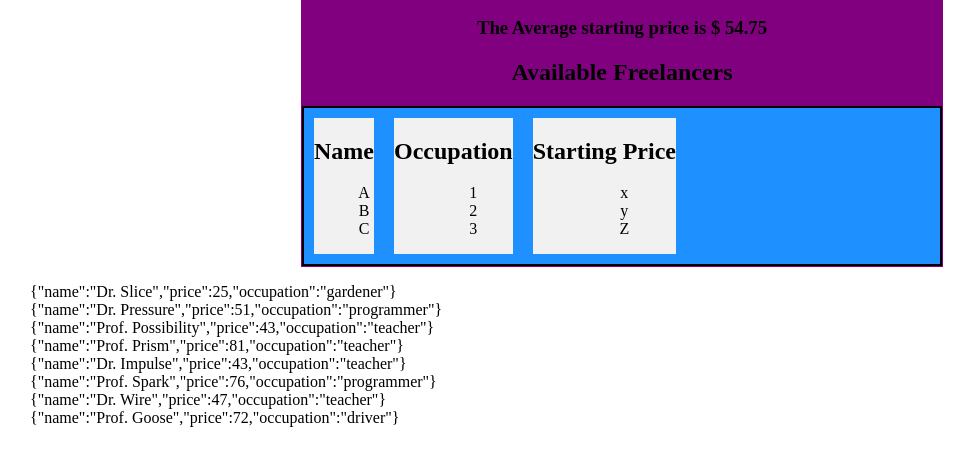
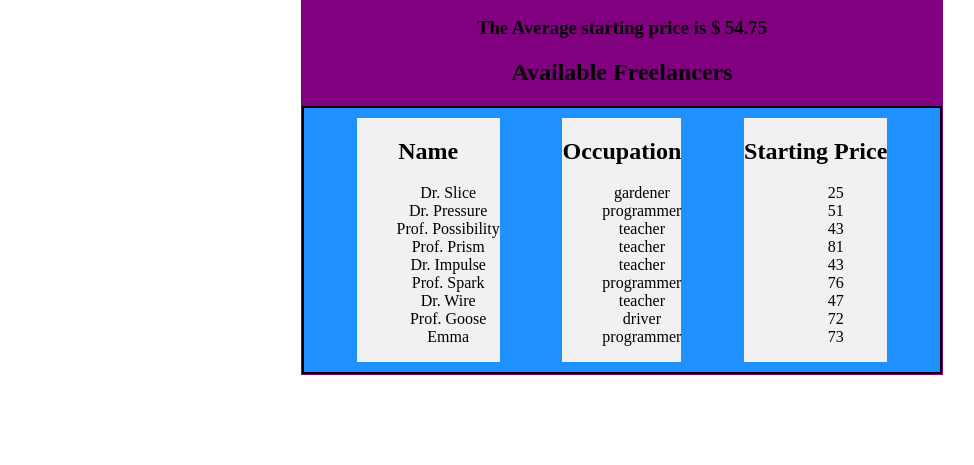
Before and after one commit to Billy0923/Unit2.FreelancerForum, a plain HTML site: page index.html in a window 1280 px wide. Shown: the part 59-524 px from the top of the page, without its empty margins (18-992 px from the left). Drawn offline with Linux system fonts and the light colour scheme.

Commit message:
created a class to store lancer, and implemented NewRandomFreelancer() by initializing an lancer object and add the info to HTML page

```diff
--- a/index.css
+++ b/index.css
@@ -15,6 +15,7 @@ h2{
     flex-wrap: nowrap;
     flex-direction: row;
     text-align: center;
+    justify-content: space-evenly;
     border: 2px solid black;
     background-color: dodgerblue;
 }
--- a/index.html
+++ b/index.html
@@ -20,26 +20,26 @@
         <DIV class="lancerList">
             <div class="lancer">
                 <h2>Name</h2>
-                <ul>
-                    <li>A</li>
+                <ul id="Name">
+                    <!-- <li>A</li>
                     <li>B</li>
-                    <li>C</li>
+                    <li>C</li> -->
                 </ul>
             </div>
             <div class="lancer">
                 <h2>Occupation</h2>
-                <ul>
-                    <li>1</li>
+                <ul id="occupation">
+                    <!-- <li>1</li>
                     <li>2</li>
-                    <li>3</li>
+                    <li>3</li> -->
                 </ul>
             </div>
             <div class="lancer">
                 <h2>Starting Price</h2>
-                <ul>
-                    <li>x</li>
+                <ul id="price">
+                    <!-- <li>x</li>
                     <li>y</li>
-                    <li>Z</li>
+                    <li>Z</li> -->
                 </ul>
             </div>
         </DIV>
@@ -48,6 +48,7 @@
 
     <script>
         renderInitialFreelancerData();
+        const addFreelancerInterval= setInterval(NewRandomFreelancer(),1000)
     </script>
     <!-- the querySelector function and only find it after it has been created -->
     <!-- which is why I call the function after the ul has been created -->
--- a/index.js
+++ b/index.js
@@ -10,6 +10,16 @@ const freelancers = [
     { name: "Dr. Wire", price: 47, occupation: "teacher" },
     { name: "Prof. Goose", price: 72, occupation: "driver" },
 ];
+class people{
+    constructor(name,price,occupation){
+        this.name=name;
+        this.price =price;
+        this.occupation=occupation;
+    }
+    helper(){
+        //do nothing
+    }
+}
 //The program initializes an array of possible names and an array of possible occupations.
 //
 const Occupations =["Electrician","RN","Laborer","Truck Driver","Firefighter","Management","Engineer","teacher","programmer","gardener"];
@@ -20,14 +30,31 @@ const freelancerName=["James","Noah","Elizabeth","John","Benjamin","Michael","Em
 //render initial freelancers array data to webpage
 function renderInitialFreelancerData(){
     //document.querySelector is correctly used to select existing DOM elements.
-    const current = document.querySelector("#Freelancers");
+
     const squareElements = freelancers.map((lancers) => {
-      const element = document.createElement("li");
-      element.textContent=JSON.stringify(lancers)
-      element.classList.add(lancers.price);
-      return element;
+
+        const current = document.querySelector("#Name");
+        const element=document.createElement("li");
+        element.textContent=lancers.name;
+        current.append(element);
+
+        const current1 = document.querySelector("#occupation");
+        const element1=document.createElement("li");
+        element1.textContent=lancers.occupation;
+        current1.append(element1);
+
+        const current2 = document.querySelector("#price");
+        const element2=document.createElement("li");
+        element2.textContent=lancers.price;
+        current2.append(element2);
+
+      //return element;
+
     });
-    current.replaceChildren(...squareElements);
+    //current.replaceChildren(...squareElements);
+
+    //newLancer=NewRandomFreelancer();
+
 }
 
 
@@ -35,7 +62,24 @@ function renderInitialFreelancerData(){
 //A function is written that generates a freelancer with a random name, occupation,
 //and starting price. This object is pushed into the freelancers array.
 function NewRandomFreelancer(){
+    const newLancer=new people(freelancerName[Math.floor(Math.random()*freelancerName.length)],Math.floor(Math.random()*100),Occupations[Math.floor(Math.random()*Occupations.length)]);
 
+    const current = document.querySelector("#Name");
+    const element=document.createElement("li");
+    element.textContent=newLancer.name;
+    current.append(element);
+
+    const current1 = document.querySelector("#occupation");
+    const element1=document.createElement("li");
+    element1.textContent=newLancer.occupation;
+    current1.append(element1);
+
+    const current2 = document.querySelector("#price");
+    const element2=document.createElement("li");
+    element2.textContent=newLancer.price;
+    current2.append(element2);
+
+    freelancers.push({name: newLancer.name, price: newLancer.price, occupation: newLancer.occupation})
 }
 //A function is written that correctly calculates the average starting price of the freelancers array.
 function AveragePrice(arr){
@@ -50,5 +94,3 @@ function AveragePrice(arr){
 
 // testing to see if AveragePrice work properly
 //console.log(AveragePrice(freelancers));
-
-//const addFreelancerInterval= setInterval(theFunction,5000)
```
